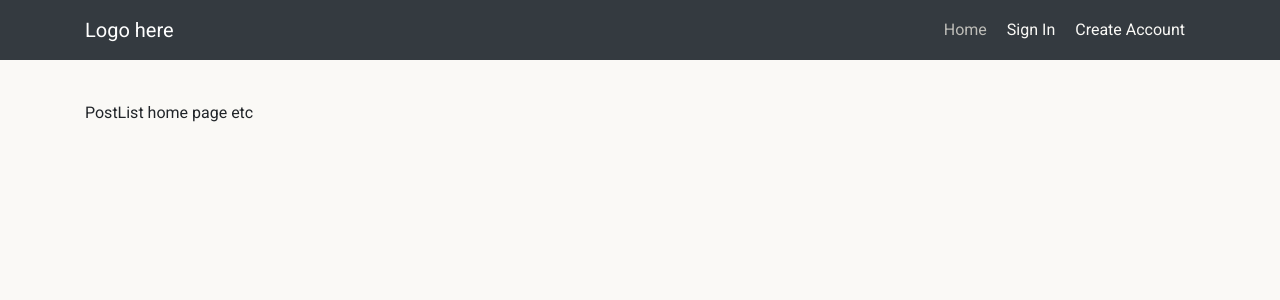
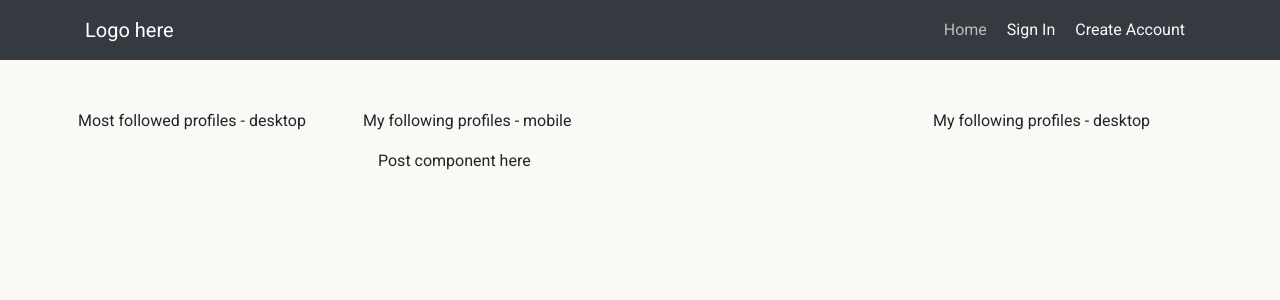
Before and after one commit to dantaylor28/polaroid-social-media-frontend, a React (Create React App) app: page / in a window 1280 px wide. Shown: the top 300 px of the page. Built offline with nearby package versions, Linux system fonts and the light colour scheme; no server answers.

Commit message:
Add skeleton layout to PostList.js

```diff
--- a/src/pages/posts/PostList.js
+++ b/src/pages/posts/PostList.js
@@ -1,9 +1,21 @@
-import React from 'react'
+import React from "react";
+import { Container, Row, Col } from "react-bootstrap";
 
 function PostList() {
   return (
-    <div>PostList home page etc</div>
-  )
+    <Row>
+      <Col className="d-none d-lg-block p-0 p-lg-2" md={3}>
+        <p>Most followed profiles - desktop</p>
+      </Col>
+      <Col className="py-2 p-0 p-lg-2" lg={6}>
+        <p>My following profiles - mobile</p>
+        <Container>Post component here</Container>
+      </Col>
+      <Col className="d-none d-lg-block p-0 p-lg-2" md={3}>
+        <p>My following profiles - desktop</p>
+      </Col>
+    </Row>
+  );
 }
 
-export default PostList
+export default PostList;
```
